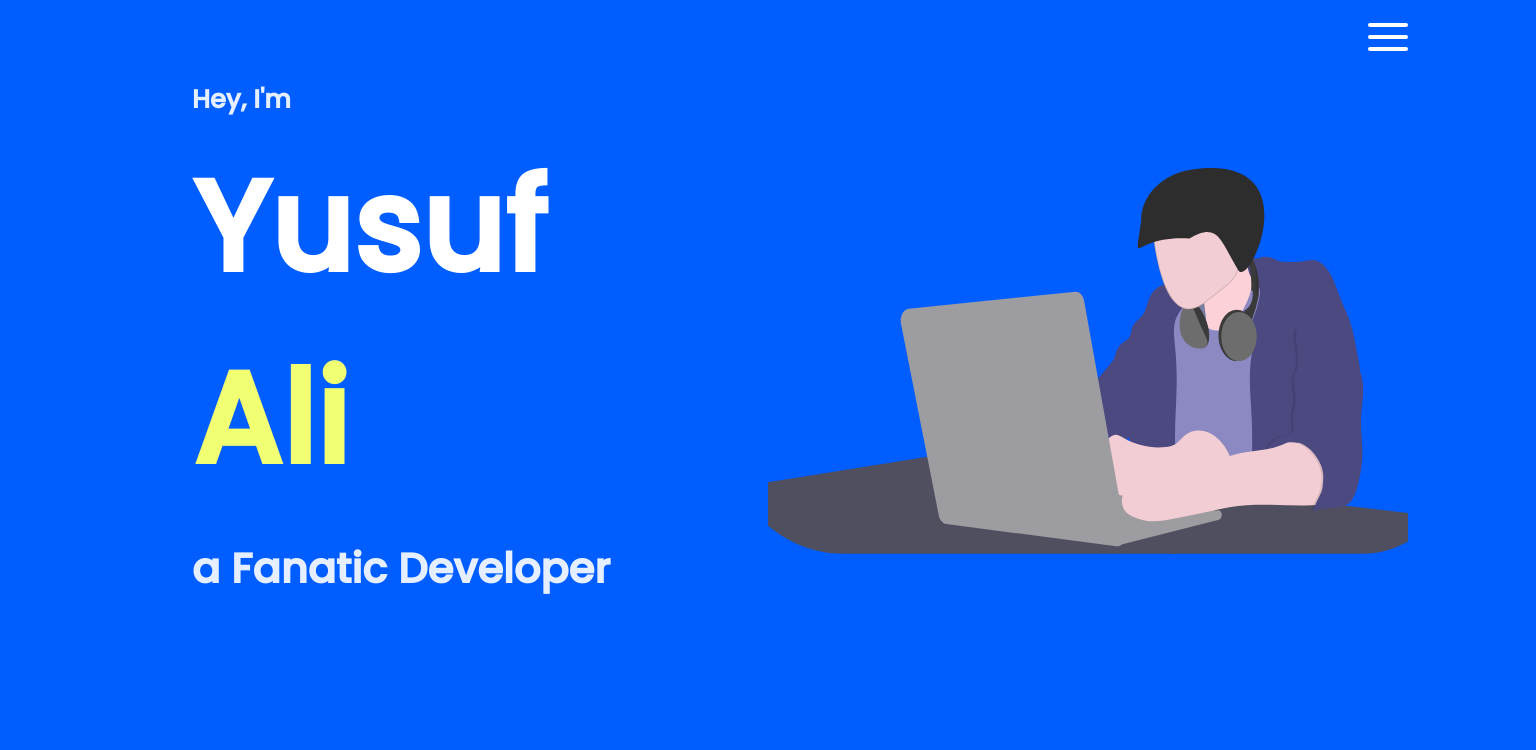
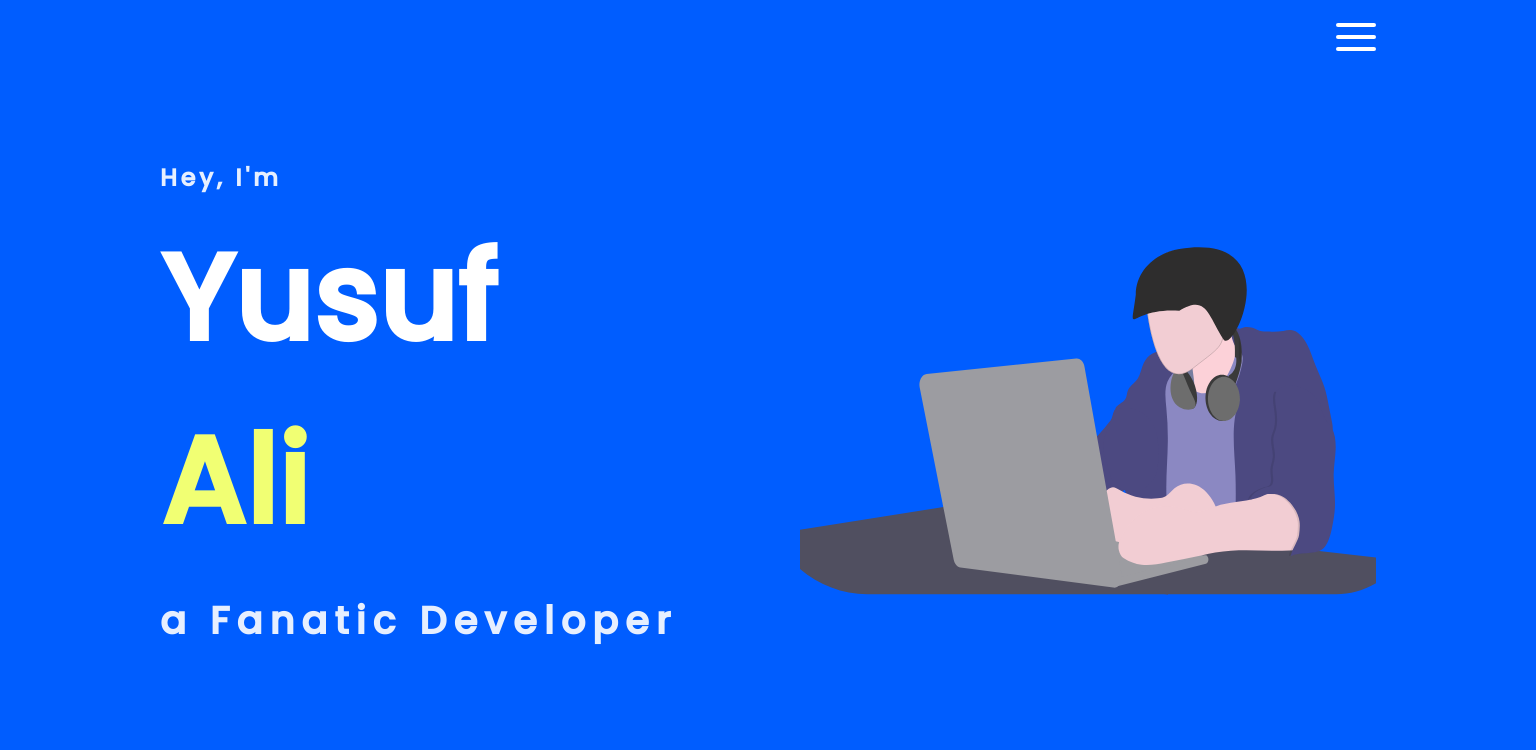
Before and after one commit to iamyusufali/my-portfolio, a React (Create React App) app: page / in a window 1536 px wide. Shown: the top 750 px of the page. Built offline with nearby package versions, Linux system fonts and the light colour scheme.

Commit message:
change font size and add title

```diff
--- a/public/index.html
+++ b/public/index.html
@@ -28,7 +28,7 @@
       href="https://fonts.googleapis.com/css2?family=Maven+Pro:wght@400;500;600;700;800&family=Poppins:wght@200;300;400;500&display=swap"
       rel="stylesheet"
     />
-    <title>Portfolio</title>
+    <title>Yusu Ali | Dev</title>
   </head>
   <body>
     <noscript>You need to enable JavaScript to run this app.</noscript>
--- a/src/_Global_Styles/_variables.scss
+++ b/src/_Global_Styles/_variables.scss
@@ -5,4 +5,4 @@ $menucolor: rgba(255, 255, 255, 0.9);
 // Padding Values
 $mobilepadding: 0 2rem;
 $tabletpadding: 0 4rem;
-$desktoppadding: 0 8rem 0 12rem;
+$desktoppadding: 0 10rem;
--- a/src/components/header/header.styles.scss
+++ b/src/components/header/header.styles.scss
@@ -5,23 +5,28 @@ header {
   background-color: $appcolor;
   clip-path: polygon(100% 0, 100% 84%, 0 100%, 0 0);
   padding: $mobilepadding;
+
   main {
-    padding-top: 5rem;
+    padding-top: 6rem;
   }
 }
 
 .intro-container {
-  h3,
-  h4 {
+  h3 {
     color: #fff;
     font-size: 1.2em;
+
+    letter-spacing: 0.15em;
     margin-bottom: 0.5em;
     opacity: 0.9;
   }
 
   h4 {
+    color: #fff;
     font-size: 1.4em;
-    margin-top: 0.5em;
+    margin: 0.5em 0;
+    letter-spacing: 0.02em;
+    opacity: 0.9;
   }
 
   .name {
@@ -48,7 +53,7 @@ header {
 @media screen and (min-width: 360px) {
   .intro-container {
     h4 {
-      font-size: 1.6em;
+      letter-spacing: 0.05em;
     }
 
     .name {
@@ -60,7 +65,7 @@ header {
   }
 }
 
-@media screen and (min-width: 460px) {
+@media screen and (min-width: 440px) {
   header {
     min-height: 40rem;
   }
@@ -68,105 +73,26 @@ header {
   .intro-container {
     h4 {
       font-size: 1.8em;
+      letter-spacing: 0.06em;
     }
 
     .name {
       h1,
       h2 {
-        font-size: 5.5em;
+        font-size: 5.8em;
       }
     }
   }
 }
 
 @media screen and (min-width: 560px) {
-  main {
-    display: flex;
-    justify-content: space-between;
-  }
-
-  .intro-container {
-    h4 {
-      font-size: 1.4em;
-    }
-
-    .name {
-      h1,
-      h2 {
-        font-size: 5em;
-      }
-    }
-  }
-
-  .image-container {
-    margin-top: 5rem;
-
-    img {
-      display: block;
-      width: 15rem;
-    }
-  }
-}
-
-@media screen and (min-width: 620px) {
-  .intro-container {
-    h4 {
-      font-size: 1.6em;
-    }
-
-    .name {
-      h1,
-      h2 {
-        font-size: 5.2em;
-      }
-    }
-  }
-
-  .image-container {
-    img {
-      width: 18rem;
-    }
-  }
-}
-
-@media screen and (min-width: 720px) {
-  .image-container {
-    img {
-      width: 23rem;
-    }
-  }
-}
-
-@media screen and (min-width: 820px) {
-  .intro-container {
-    h4 {
-      font-size: 1.4em;
-    }
-
-    .name {
-      h1,
-      h2 {
-        font-size: 5em;
-      }
-    }
-  }
-
-  .image-container {
-    img {
-      width: 25rem;
-    }
-  }
-}
-
-@media screen and (min-width: 880px) {
   header {
-    min-height: 45rem;
     padding: $tabletpadding;
   }
 
   .intro-container {
     h4 {
-      font-size: 1.8em;
+      font-size: 1.6em;
     }
 
     .name {
@@ -178,43 +104,84 @@ header {
   }
 }
 
-@media screen and (min-width: 940px) {
+@media screen and (min-width: 700px) {
   header {
-    min-height: 44rem;
+    min-height: 42rem;
+
+    main {
+      display: flex;
+      justify-content: space-between;
+      padding-top: 8rem;
+    }
   }
 
+  .image-container {
+    margin-top: 5rem;
+
+    img {
+      display: block;
+      width: 17rem;
+    }
+  }
+}
+
+@media screen and (min-width: 840px) {
   .intro-container {
-    h3 {
-      font-size: 1.4em;
-    }
-
     h4 {
-      font-size: 2em;
+      font-size: 1.7em;
+      letter-spacing: 0.18em;
     }
 
     .name {
       h1,
       h2 {
-        font-size: 6.4em;
+        font-size: 5.8em;
       }
     }
   }
 }
 
-@media screen and (min-width: 1080px) {
+@media screen and (min-width: 940px) {
   header {
-    min-height: 48rem;
+    min-height: 46rem;
   }
 
+  .image-container {
+    img {
+      width: 24rem;
+    }
+  }
+}
+
+@media screen and (min-width: 1020px) {
   .intro-container {
     h4 {
-      font-size: 2em;
+      font-size: 1.8em;
     }
 
     .name {
       h1,
       h2 {
-        font-size: 7em;
+        font-size: 6.5em;
+      }
+    }
+  }
+}
+
+@media screen and (min-width: 1060px) {
+  header {
+    min-height: 50rem;
+  }
+
+  .intro-container {
+    h4 {
+      font-size: 1.8em;
+    }
+
+    .name {
+      h1,
+      h2 {
+        font-size: 6.5em;
       }
     }
   }
@@ -227,6 +194,42 @@ header {
 }
 
 @media screen and (min-width: 1100px) {
+  .intro-container {
+    h3 {
+      font-size: 1.5em;
+    }
+
+    h4 {
+      font-size: 2em;
+    }
+
+    .name {
+      h1,
+      h2 {
+        font-size: 6.5em;
+      }
+    }
+  }
+
+  .image-container {
+    img {
+      width: 26rem;
+    }
+  }
+}
+
+@media screen and (min-width: 1300px) {
+  header {
+    padding: $desktoppadding;
+    min-height: 58rem;
+
+    main {
+      padding-top: 10rem;
+    }
+  }
+}
+
+@media screen and (min-width: 1420px) {
   .intro-container {
     h4 {
       font-size: 2.2em;
@@ -242,78 +245,28 @@ header {
 
   .image-container {
     img {
-      width: 30rem;
+      width: 32rem;
     }
   }
 }
 
-@media screen and (min-width: 1240px) {
+@media screen and (min-width: 1520px) {
   .intro-container {
-    h3 {
-      font-size: 1.6em;
-    }
-
     h4 {
-      font-size: 2em;
+      font-size: 2.4em;
     }
 
     .name {
       h1,
       h2 {
-        font-size: 7em;
-      }
-    }
-  }
-}
-
-@media screen and (min-width: 1280px) {
-  header {
-    padding: $desktoppadding;
-  }
-}
-
-@media screen and (min-width: 1420px) {
-  .intro-container {
-    h4 {
-      font-size: 2.5em;
-    }
-
-    .name {
-      h1,
-      h2 {
-        font-size: 7.5em;
+        font-size: 7.6em;
       }
     }
   }
 
   .image-container {
     img {
-      width: 34rem;
-    }
-  }
-}
-
-@media screen and (min-width: 1520px) {
-  header {
-    min-height: 56rem;
-  }
-
-  .intro-container {
-    h4 {
-      font-size: 2.6em;
-    }
-
-    .name {
-      h1,
-      h2 {
-        font-size: 8em;
-      }
-    }
-  }
-
-  .image-container {
-    img {
-      width: 40rem;
+      width: 36rem;
     }
   }
 }
@@ -325,20 +278,20 @@ header {
     }
 
     h4 {
-      font-size: 3em;
+      font-size: 2.6em;
     }
 
     .name {
       h1,
       h2 {
-        font-size: 8.4em;
+        font-size: 7.8em;
       }
     }
   }
 
   .image-container {
     img {
-      width: 44rem;
+      width: 40rem;
     }
   }
 }
--- a/src/components/navbar/navbar.styles.scss
+++ b/src/components/navbar/navbar.styles.scss
@@ -70,13 +70,13 @@ nav {
 }
 
 // Responsive styles
-@media screen and (min-width: 880px) {
+@media screen and (min-width: 560px) {
   nav {
     padding: $tabletpadding;
   }
 }
 
-@media screen and (min-width: 1280px) {
+@media screen and (min-width: 1200px) {
   nav {
     padding: $desktoppadding;
   }
```
